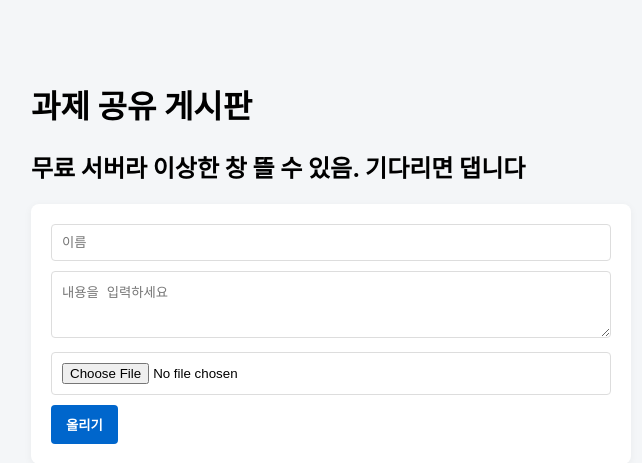
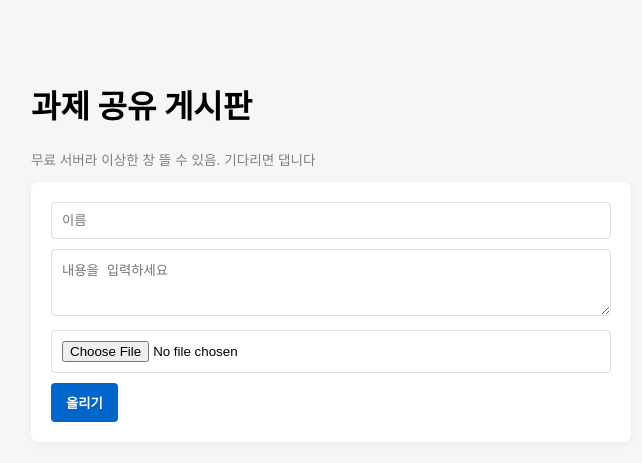
Before and after one commit to seungulx/assignment-board, a Flask app: page / in a window 1280 px wide. Shown: the top 463 px of the page, without its empty margins (309-951 px from the left). Run offline with Flask 3, Linux system fonts and the light colour scheme; data that the repository does not hold is empty; some libraries are stand-ins or nearby versions.

Commit message:
Update index.html

```diff
--- a/templates/index.html
+++ b/templates/index.html
@@ -40,7 +40,10 @@
 <body>
 
     <h1>과제 공유 게시판</h1>
-    <h2>무료 서버라 이상한 창 뜰 수 있음. 기다리면 댑니다</h2>
+    <h2></h2>
+    <p style="color: gray; font-size: 0.85rem; margin-top: 4px;">
+    무료 서버라 이상한 창 뜰 수 있음. 기다리면 댑니다
+    </p>
     <div class="box">
         <form method="POST" enctype="multipart/form-data">
             <input type="text" name="author" placeholder="이름" required>
```
